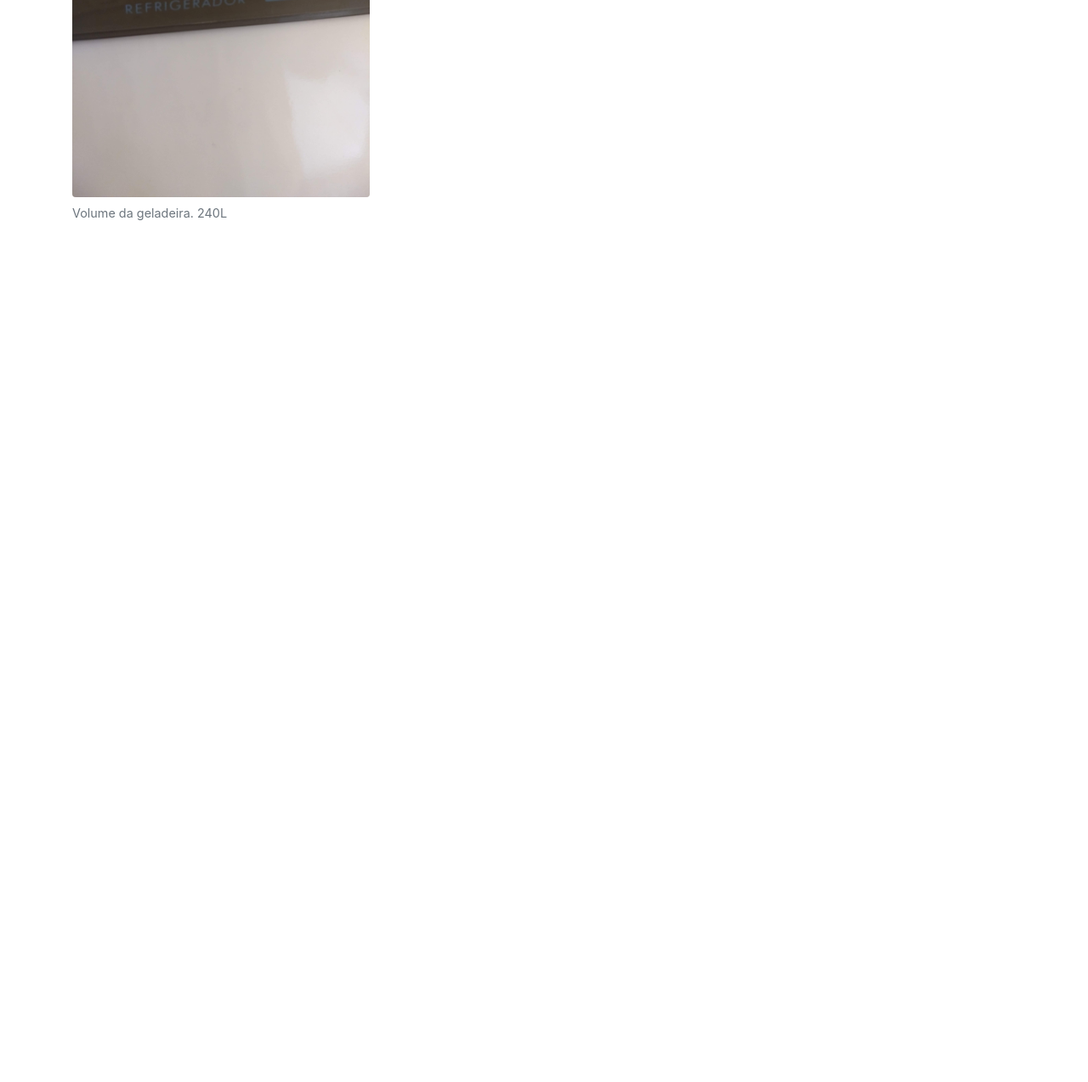
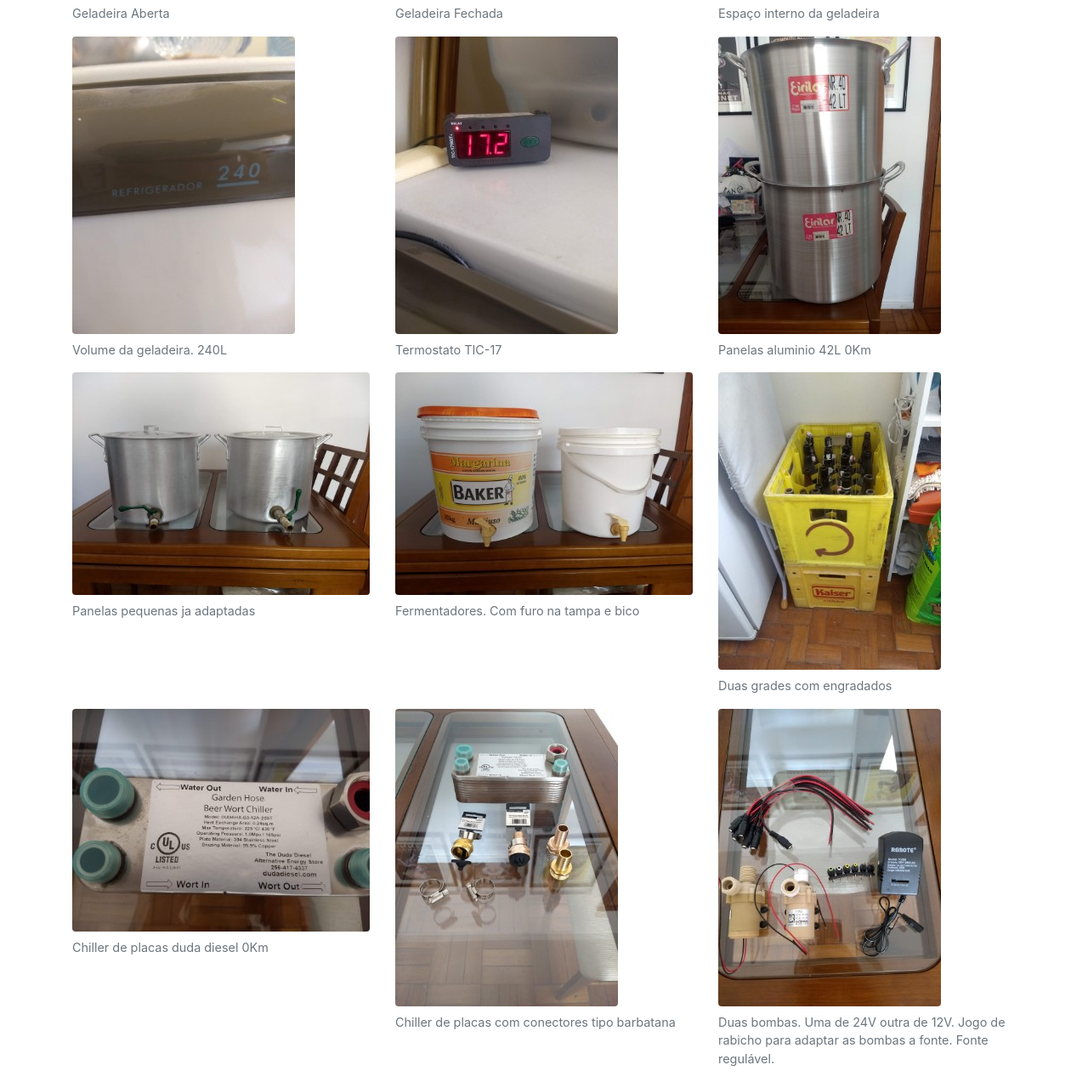
Before and after one commit to lf-dev/kit-cervejeiro, a plain HTML site: page index.html in a window 1280 px wide. Shown: the part 803-2076 px from the top of the page at 85% size. Before the commit the page ends 1081 px from the top, so only its background shows below. Drawn offline with nearby package versions, Linux system fonts and the light colour scheme.

Commit message:
inclusao de todas as fotos e respectivos thumbs com legenda

```diff
--- a/index.html
+++ b/index.html
@@ -17,34 +17,142 @@
 
        <div class="row">
 
+         <div class="col-md-4 col-sm-6">
+         <a href="images/moinho.jpg">
+           <figure class="figure">
+             <img src="images/moinho_tn.jpg" class="figure-img img-fluid rounded" alt="Moinho de disco">
+             <figcaption class="figure-caption">Moinho de disco</figcaption>
+           </figure>
+         </a>
+         </div>
+
+         <div class="col-md-4 col-sm-6">
+          <a href="images/equipamento_brassagem_1.jpg">
+         <figure class="figure">
+           <img src="images/equipamento_brassagem_1_tn.jpg" class="figure-img img-fluid rounded" alt="Colher para brassagem, escumadeira, bazucas para filtragem, termometro, refratrômetro. Equipamento para adaptar o jogo de panelas grandes: niples, rosca, valvulas esféricas e silicone para vedação.">
+           <figcaption class="figure-caption">Colher para brassagem, escumadeira, bazucas para filtragem, termometro, refratrômetro. Equipamento para adaptar o jogo de panelas grandes: niples, rosca, valvulas esféricas e silicone para vedação.</figcaption>
+         </figure>
+       </a>
+         </div>
+
+         <div class="col-md-4 col-sm-6">
+           <a href="images/equipamento_brassagem_2.jpg">
+         <figure class="figure">
+           <img src="images/equipamento_brassagem_2_tn.jpg" class="figure-img img-fluid rounded" alt="Hopbag, airlocks, limpador de garrafa, adaptador para torneira para limpar garrafa, jogo de tampinha e bacia para esfriar panela pequena (e também guardar os utensílios) ">
+           <figcaption class="figure-caption">Hopbag, airlocks, limpador de garrafa, adaptador para torneira para limpar garrafa, jogo de tampinha e bacia para esfriar panela pequena (e também guardar os utensílios) </figcaption>
+         </figure>
+       </a>
+         </div>
+
         <div class="col-md-4 col-sm-6">
+          <a href="images/geladeira_aberta.jpg">
           <figure class="figure">
-            <img src="images/geladeira_aberta.jpg" class="figure-img img-fluid rounded" alt="Geladeira aberta">
+            <img src="images/geladeira_aberta_tn.jpg" class="figure-img img-fluid rounded" alt="Geladeira aberta">
             <figcaption class="figure-caption">Geladeira Aberta</figcaption>
           </figure>
+        </a>
         </div>
 
         <div class="col-md-4 col-sm-6">
+          <a href="images/geladeira_fechada.jpg">
         <figure class="figure">
-          <img src="images/geladeira_fechada.jpg" class="figure-img img-fluid rounded" alt="Geladeira fechada">
+          <img src="images/geladeira_fechada_tn.jpg" class="figure-img img-fluid rounded" alt="Geladeira fechada">
           <figcaption class="figure-caption">Geladeira Fechada</figcaption>
         </figure>
+      </a>
         </div>
 
       <div class="col-md-4 col-sm-6">
+        <a href="images/geladeira_espaco_interno.jpg">
       <figure class="figure">
-        <img src="images/geladeira_espaco_interno.jpg" class="figure-img img-fluid rounded" alt="Espaço interno da geladeira">
+        <img src="images/geladeira_espaco_interno_tn.jpg" class="figure-img img-fluid rounded" alt="Espaço interno da geladeira">
         <figcaption class="figure-caption">Espaço interno da geladeira</figcaption>
       </figure>
+    </a>
       </div>
 
       <div class="col-md-4 col-sm-6">
+        <a href="images/geladeira_volume.jpg">
       <figure class="figure">
-        <img src="images/geladeira_volume.jpg" class="figure-img img-fluid rounded" alt="Volume da geladeira">
+        <img src="images/geladeira_volume_tn.jpg" class="figure-img img-fluid rounded" alt="Volume da geladeira">
         <figcaption class="figure-caption">Volume da geladeira. 240L</figcaption>
-      </figure></div>
+      </figure>
+    </a>
+    </div>
 
-        </div>
+    <div class="col-md-4 col-sm-6">
+      <a href="images/tic-17.jpg">
+    <figure class="figure">
+      <img src="images/tic-17_tn.jpg" class="figure-img img-fluid rounded" alt="Volume da geladeira">
+      <figcaption class="figure-caption">Termostato TIC-17</figcaption>
+    </figure>
+    </a>
+    </div>
+
+      <div class="col-md-4 col-sm-6">
+        <a href="images/panelas_grandes.jpg">
+      <figure class="figure">
+        <img src="images/panelas_grandes_tn.jpg" class="figure-img img-fluid rounded" alt="Espaço interno da geladeira">
+        <figcaption class="figure-caption">Panelas aluminio 42L 0Km</figcaption>
+      </figure>
+    </a>
+      </div>
+
+      <div class="col-md-4 col-sm-6">
+        <a href="images/panelas_pequenas.jpg">
+      <figure class="figure">
+        <img src="images/panelas_pequenas_tn.jpg" class="figure-img img-fluid rounded" alt="Espaço interno da geladeira">
+        <figcaption class="figure-caption">Panelas pequenas ja adaptadas</figcaption>
+      </figure>
+    </a>
+      </div>
+
+      <div class="col-md-4 col-sm-6">
+        <a href="images/potes_fermentacao.jpg">
+      <figure class="figure">
+        <img src="images/potes_fermentacao_tn.jpg" class="figure-img img-fluid rounded" alt="Espaço interno da geladeira">
+        <figcaption class="figure-caption">Fermentadores. Com furo na tampa e bico</figcaption>
+      </figure>
+    </a>
+      </div>
+
+
+      <div class="col-md-4 col-sm-6">
+        <a href="images/engradados.jpg">
+      <figure class="figure">
+        <img src="images/engradados_tn.jpg" class="figure-img img-fluid rounded" alt="Espaço interno da geladeira">
+        <figcaption class="figure-caption">Duas grades com engradados</figcaption>
+      </figure>
+      </a>
+      </div>
+
+      <div class="col-md-4 col-sm-6">
+        <a href="images/chiller_placas.jpg">
+      <figure class="figure">
+        <img src="images/chiller_placas_tn.jpg" class="figure-img img-fluid rounded" alt="Espaço interno da geladeira">
+        <figcaption class="figure-caption">Chiller de placas duda diesel 0Km</figcaption>
+      </figure>
+      </a>
+      </div>
+
+      <div class="col-md-4 col-sm-6">
+        <a href="images/chiller_placas_conectores.jpg">
+      <figure class="figure">
+        <img src="images/chiller_placas_conectores_tn.jpg" class="figure-img img-fluid rounded" alt="Espaço interno da geladeira">
+        <figcaption class="figure-caption">Chiller de placas com conectores tipo barbatana</figcaption>
+      </figure>
+    </a>
+      </div>
+
+      <div class="col-md-4 col-sm-6">
+        <a href="images/bombas.jpg">
+      <figure class="figure">
+        <img src="images/bombas_tn.jpg" class="figure-img img-fluid rounded" alt="Espaço interno da geladeira">
+        <figcaption class="figure-caption">Duas bombas. Uma de 24V outra de 12V. Jogo de rabicho para adaptar as bombas a fonte. Fonte regulável.</figcaption>
+      </figure>
+    </a>
+      </div>
+
 
     </div>
 
```
Also changed, not shown: images/bombas_tn.jpg (added), images/chiller_placas.jpg, images/chiller_placas_conectores_tn.jpg (added), images/chiller_placas_tn.jpg (added), images/engradados_tn.jpg (added), images/equipamento_brassagem_1_tn.jpg (added), images/equipamento_brassagem_2_tn.jpg (added), images/geladeira_aberta_tn.jpg (added), images/geladeira_espaco_interno_tn.jpg (added), images/geladeira_fechada_tn.jpg (added), images/geladeira_volume_tn.jpg (added), images/moinho_tn.jpg (added), images/panelas_grandes_tn.jpg (added), images/panelas_pequenas_tn.jpg (added), 2 more files.
